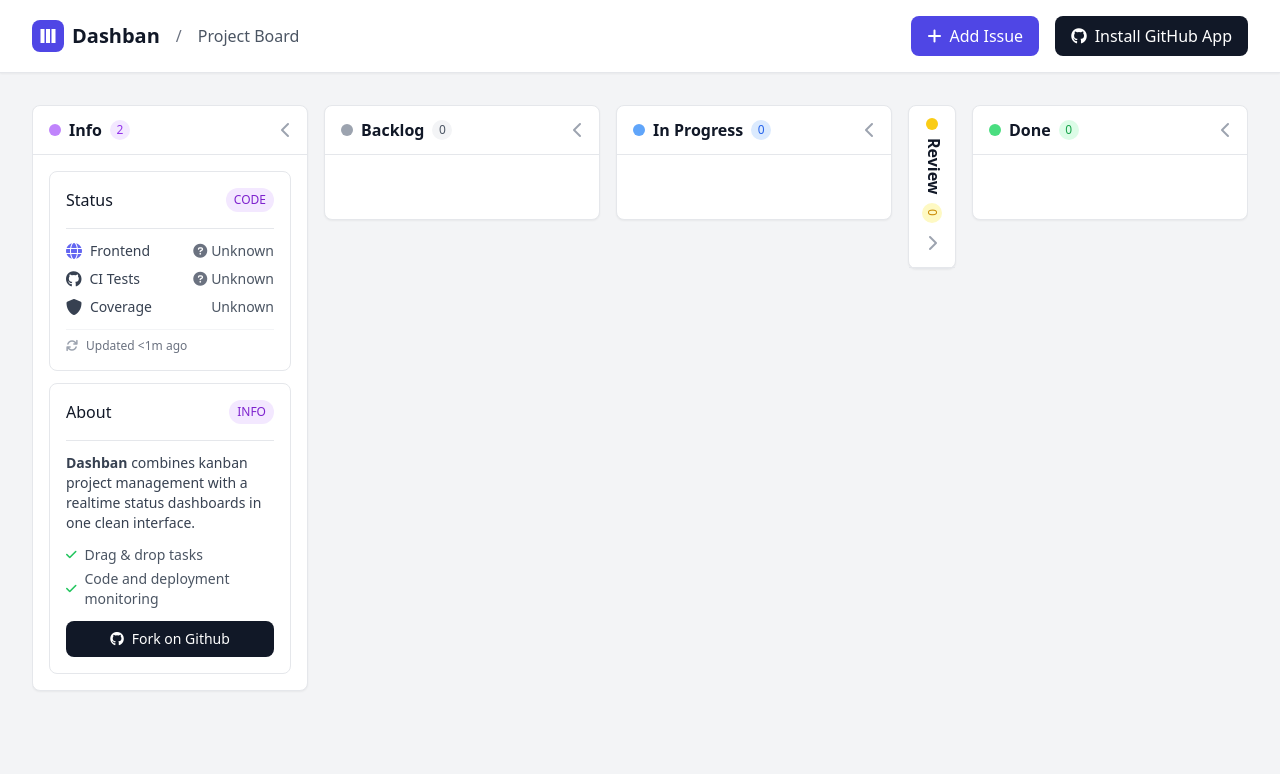
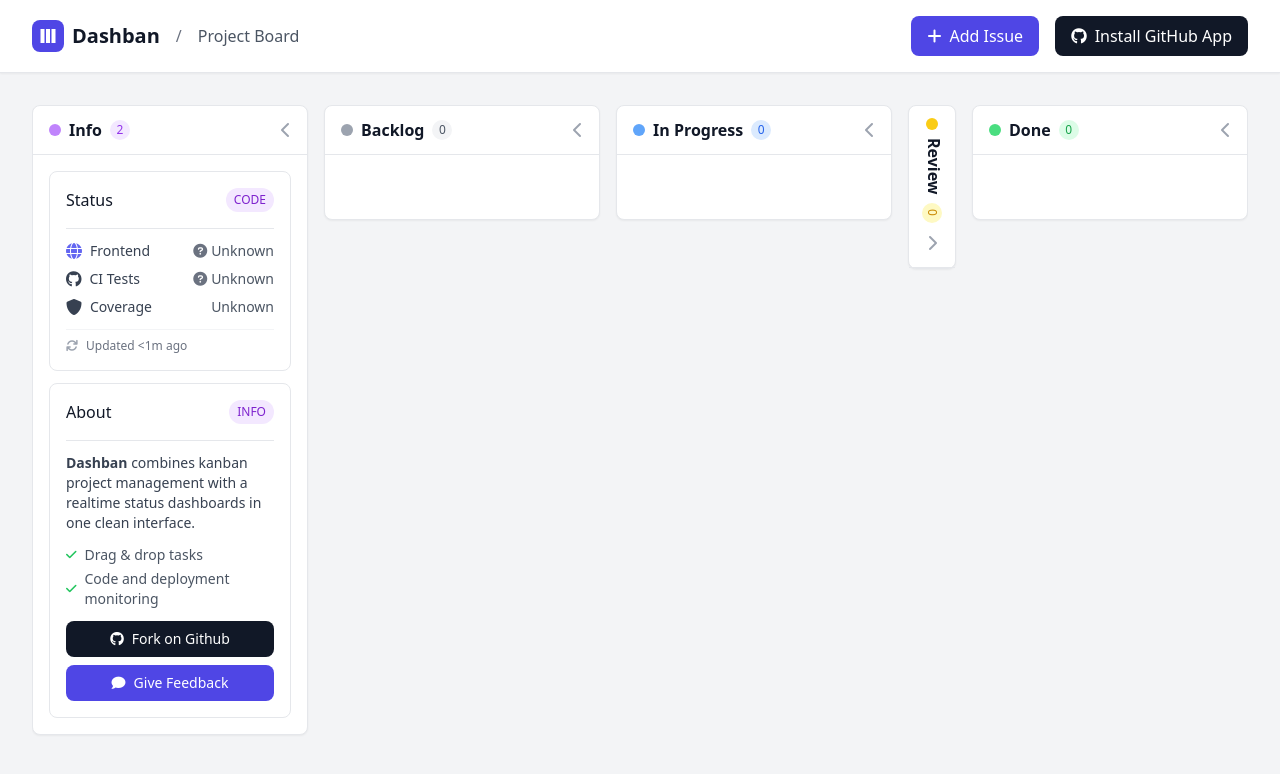
Before and after one commit to super3/dashban, a website: page index.html in a window 1280 px wide. Drawn offline with nearby package versions, Linux system fonts and the light colour scheme; no server answers.

Commit message:
Add Feedback Button

```diff
--- a/index.html
+++ b/index.html
@@ -279,9 +279,15 @@
                             </div>
 
                             <!-- Fork Button -->
-                            <a href="https://github.com/super3/dashban" target="_blank" class="flex items-center justify-center space-x-2 bg-gray-900 hover:bg-gray-800 text-white px-3 py-2 rounded-lg text-sm font-medium transition-colors duration-200 w-full">
+                            <a href="https://github.com/super3/dashban" target="_blank" class="flex items-center justify-center space-x-2 bg-gray-900 hover:bg-gray-800 text-white px-3 py-2 rounded-lg text-sm font-medium transition-colors duration-200 w-full mb-2">
                                 <i class="fab fa-github"></i>
                                 <span>Fork on Github</span>
+                            </a>
+
+                            <!-- Give Feedback Button -->
+                            <a href="https://github.com/super3/dashban/issues/new?template=feedback.md&title=[Feedback]%20" target="_blank" class="flex items-center justify-center space-x-2 bg-indigo-600 hover:bg-indigo-700 text-white px-3 py-2 rounded-lg text-sm font-medium transition-colors duration-200 w-full">
+                                <i class="fas fa-comment"></i>
+                                <span>Give Feedback</span>
                             </a>
                         </div>
 
```
